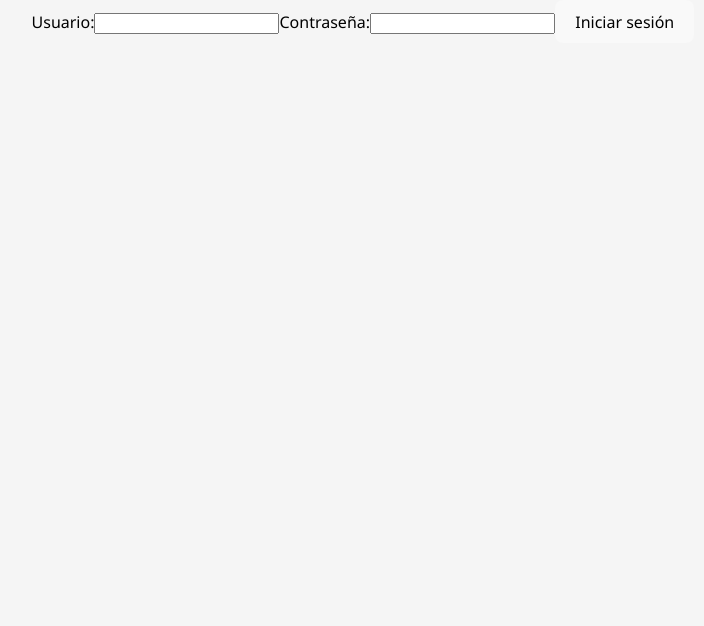
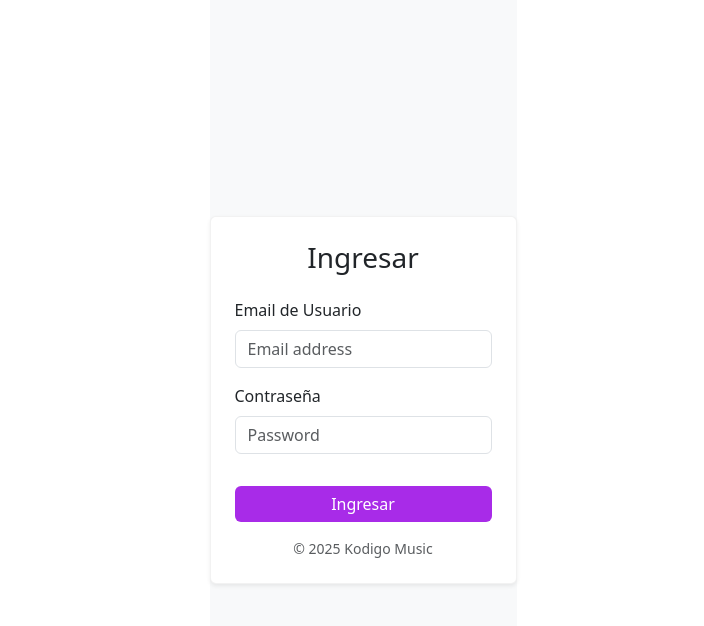
Before and after one commit to mateoonpractice/react-input-simple, a React (Vite) app: page / in a window 1280 px wide. Shown: the top 626 px of the page, without its empty margins (277-981 px from the left). Built offline with nearby package versions, Linux system fonts and the light colour scheme; a small style sheet from the web is missing.

Commit message:
login ui adjusted

```diff
--- a/index.html
+++ b/index.html
@@ -2,8 +2,10 @@
 <html lang="en">
   <head>
     <meta charset="UTF-8" />
-    <link rel="icon" type="image/svg+xml" href="/vite.svg" />
-    <link rel="stylesheet" href="style.css">
+  <link rel="icon" type="image/svg+xml" href="/vite.svg" />
+  <!-- Bootstrap 4.3 CSS -->
+  <link rel="stylesheet" href="https://stackpath.bootstrapcdn.com/bootstrap/4.3.1/css/bootstrap.min.css" integrity="sha384-ggOyR0iXCbMQv3Xipma34MD+dH/1fQ775/6fQZ6jIW3" crossorigin="anonymous">
+  <link rel="stylesheet" href="style.css">
     <meta name="viewport" content="width=device-width, initial-scale=1.0" />
     <title>Kodigo Music</title>
   </head>
--- a/package.json
+++ b/package.json
@@ -10,7 +10,9 @@
     "preview": "vite preview"
   },
   "dependencies": {
+    "bootstrap": "^5.3.8",
     "react": "^19.1.1",
+    "react-bootstrap": "^2.10.10",
     "react-dom": "^19.1.1"
   },
   "devDependencies": {
--- a/src/App.css
+++ b/src/App.css
@@ -1,3 +1,27 @@
 #root {
   margin: 0 ;
 }
+
+/* Estilos para formulario de login tipo Bootstrap sign-in */
+.form-signin {
+  background-color: #f5f5f5; /* gris claro */
+  border-radius: 12px;
+  border: 1px solid rgba(0,0,0,0.05);
+}
+
+.btn.signin-btn {
+  background-color: #A82BE8;
+  color: #fff;
+  border: none;
+}
+
+.btn.signin-btn:hover {
+  background-color: #8a22d0;
+}
+
+.btn.signin-btn:focus,
+.btn.signin-btn:active {
+  background-color: #7a1fbf;
+  box-shadow: none;
+  outline: none;
+}
--- a/src/components/login.jsx
+++ b/src/components/login.jsx
@@ -1,4 +1,6 @@
 import React, { useState } from 'react';
+import 'bootstrap/dist/css/bootstrap.min.css';
+import { Button, Form, Container } from 'react-bootstrap';
 import '../App.css';
 
 function Login({ onLogin }) {
@@ -11,27 +13,43 @@ function Login({ onLogin }) {
   };
 
   return (
-    <form className="login-form" onSubmit={handleSubmit}>
-      <label>
-        Usuario:
+    <div className="d-flex align-items-center justify-content-center vh-100 bg-light">
+      <form className="form-signin p-4 rounded shadow-sm bg-white" style={{maxWidth: '380px', width: '100%'}} onSubmit={handleSubmit}>
+        <div className="text-center mb-4">
+          <h1 className="h3 mb-3 font-weight-normal">Ingresar</h1>
+        </div>
+
+        <div className="form-group">
+          <label htmlFor="inputEmail">Email de Usuario</label>
           <input
-          type="text"
+            type="email"
+            id="inputEmail"
+            className="form-control"
+            placeholder="Email address"
             value={user}
             onChange={e => setUser(e.target.value)}
             required
           />
-      </label>
-      <label>
-        Contraseña:
+        </div>
+
+        <div className="form-group">
+          <label htmlFor="inputPassword">Contraseña</label>
           <input
             type="password"
+            id="inputPassword"
+            className="form-control"
+            placeholder="Password"
             value={password}
             onChange={e => setPassword(e.target.value)}
             required
           />
-      </label>
-      <button type="submit">Iniciar sesión</button>
+        </div>
+
+        <button className="btn btn-block signin-btn mt-3" type="submit">Ingresar</button>
+
+        <p className="mt-3 mb-0 text-muted text-center small">© 2025 Kodigo Music</p>
       </form>
+    </div>
   );
 }
 
--- a/src/main.jsx
+++ b/src/main.jsx
@@ -9,7 +9,7 @@ function Root() {
 
   const handleLogin = (user, password) => {
     // Cambia estos valores por los que desees validar
-    if (user === 'usuario' && password === 'contraseña') {
+    if (user === 'usuario@gmail.com' && password === 'contraseña') {
       setIsAuthenticated(true);
     } else {
       alert('Usuario o contraseña incorrectos');
```
Also changed, not shown: 1 other file (tests, documents, lock files or other folders). Lines whose indentation alone changed are shown as unchanged.
